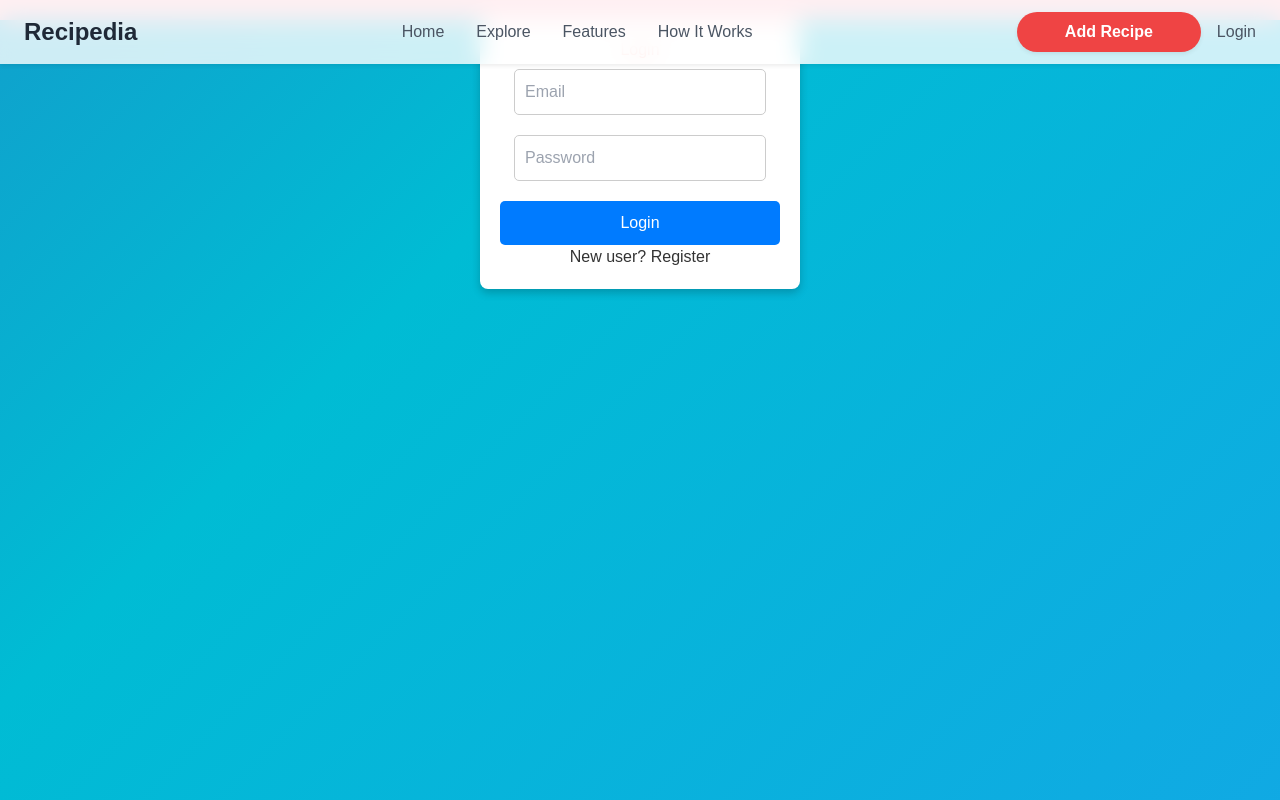
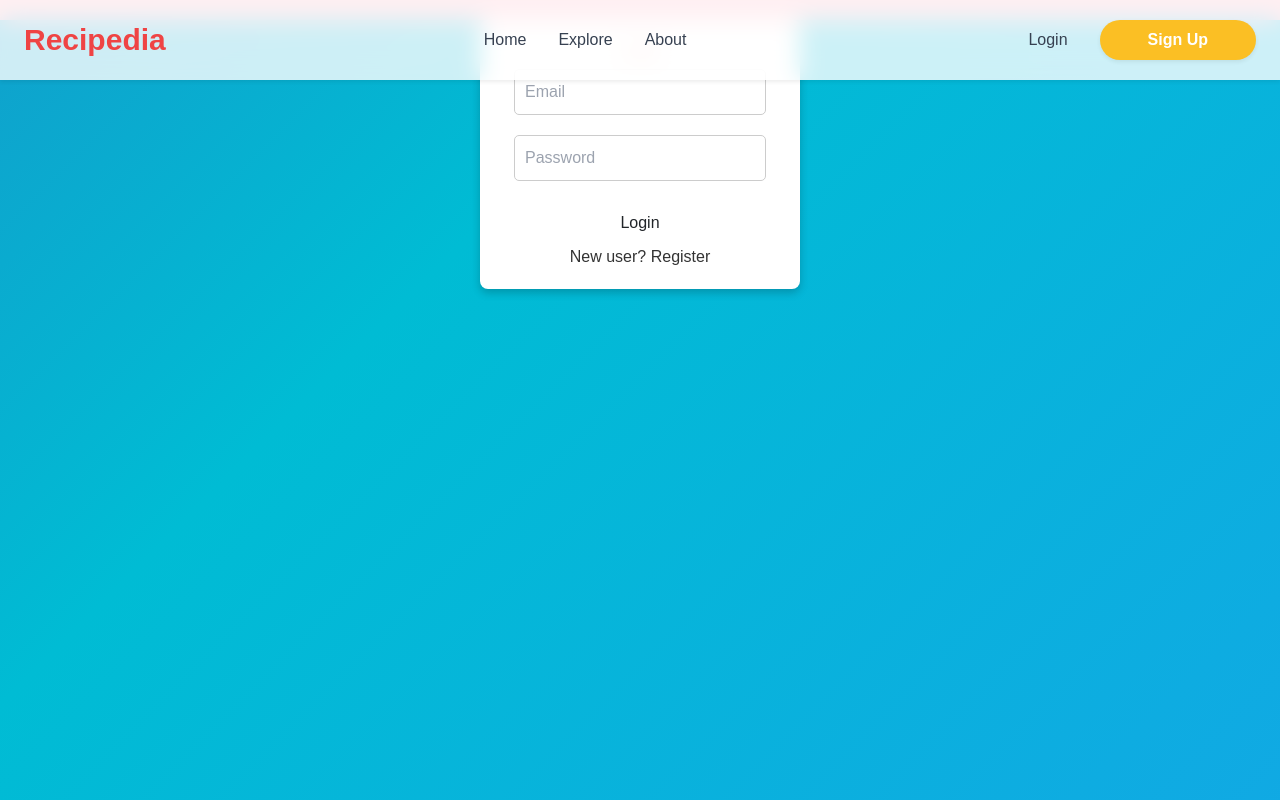
Before and after one commit to vyshnavi-12/RECIPEDIA, a React (Create React App) app in the folder frontend/: page /login in a window 1280 px wide. Built offline with nearby package versions, Linux system fonts and the light colour scheme.

Commit message:
fixed the Navbar added proper auth handling and enhanced UI with roubustness

```diff
--- a/frontend/src/App.css
+++ b/frontend/src/App.css
@@ -33,15 +33,12 @@ button {
   border: none;
   border-radius: 5px;
   font-size: 16px;
-  background-color: #007bff;
-  color: white;
+  /* background-color: #007bff;
+  color: white; */
   cursor: pointer;
   transition: background-color 0.3s ease;
 }
 
-button:hover {
-  background-color: #0056b3;
-}
 
 :root {
   --primary-color: #007bff;
--- a/frontend/src/components/Header.jsx
+++ b/frontend/src/components/Header.jsx
@@ -1,53 +1,188 @@
-import React, { useState } from 'react';
-import { Link } from 'react-router-dom';
+// src/components/Navbar.jsx
 
-const Header = () => {
-  const [mobileOpen, setMobileOpen] = useState(false);
+import React, { useState, useEffect, useRef } from 'react';
+import PropTypes from 'prop-types';
+import { Link, NavLink, useNavigate, useLocation } from 'react-router-dom';
+import { FaBars, FaTimes, FaPlus, FaUserCircle, FaSignOutAlt } from 'react-icons/fa';
 
-  const toggleMenu = () => setMobileOpen(!mobileOpen);
+const Navbar = ({ isAuthenticated, onLogout }) => {
+  const [mobileMenuOpen, setMobileMenuOpen] = useState(false);
+  const [profileDropdownOpen, setProfileDropdownOpen] = useState(false);
 
-  const navLinks = (
-    <>
-      <Link to="/" className="text-gray-600 hover:text-red-500 font-medium">Home</Link>
-      <a href="/#categories" className="text-gray-600 hover:text-red-500 font-medium">Explore</a>
-      <a href="/#features" className="text-gray-600 hover:text-red-500 font-medium">Features</a>
-      <Link to="/about" className="text-gray-600 hover:text-red-500 font-medium">How It Works</Link>
-    </>
-  );
+  const dropdownRef = useRef(null);
+  const navigate = useNavigate();
+  const location = useLocation();
+
+  const toggleMobileMenu = () => setMobileMenuOpen(prev => !prev);
+  const closeMobileMenu = () => setMobileMenuOpen(false);
+  const toggleProfileDropdown = () => setProfileDropdownOpen(prev => !prev);
+  const closeProfileDropdown = () => setProfileDropdownOpen(false);
+
+  const handleLogout = () => {
+    onLogout();
+    closeProfileDropdown();
+    closeMobileMenu();
+    navigate('/');
+  };
+
+  useEffect(() => {
+    const handleClickOutside = (event) => {
+      if (dropdownRef.current && !dropdownRef.current.contains(event.target)) {
+        closeProfileDropdown();
+      }
+    };
+    document.addEventListener("mousedown", handleClickOutside);
+    return () => document.removeEventListener("mousedown", handleClickOutside);
+  }, []);
+
+  useEffect(() => {
+    closeMobileMenu();
+  }, [location.pathname]);
+
+  const navLinks = [
+    { title: "Home", path: "/" },
+    { title: "Explore", path: "/explore" },
+    { title: "About", path: "/about" },
+  ];
+
+  const getNavLinkClass = ({ isActive }) =>
+    `text-gray-700 hover:text-amber-500 font-medium transition-colors duration-200 ${isActive ? 'text-amber-500 font-semibold' : ''}`;
+
+  const getMobileNavLinkClass = ({ isActive }) =>
+    `block px-3 py-2 rounded-md text-base font-medium transition-all duration-200 ${isActive ? 'bg-amber-100 text-amber-600 font-semibold' : 'text-gray-700 hover:text-white hover:bg-amber-400'}`;
 
   return (
-    <header className="fixed w-full bg-white/80 backdrop-blur-md shadow-sm z-50 top-0">
-      <div className="max-w-7xl mx-auto px-4 sm:px-6 lg:px-8 h-16 flex items-center justify-between">
-        <Link to="/" className="text-2xl font-bold text-gray-800">Recipedia</Link>
+    // The header itself is the positioning context for the mobile menu
+    <header className="fixed top-0 left-0 w-full bg-white/80 backdrop-blur-md shadow-sm z-50">
+      <div className="max-w-7xl mx-auto px-4 sm:px-6 lg:px-8">
+        <div className="flex items-center justify-between h-20">
 
-        <nav className="hidden lg:flex items-center space-x-8">
-          {navLinks}
-        </nav>
+          <div className="flex-shrink-0">
+            <Link to="/" className="text-3xl font-bold text-red-500 hover:text-red-600 transition-colors duration-300">
+              Recipedia
+            </Link>
+          </div>
 
-        <div className="hidden md:flex items-center space-x-4">
-          <Link to="/add-recipe" className="bg-red-500 text-white px-5 py-2 rounded-full font-semibold hover:bg-red-600 transition shadow-sm">Add Recipe</Link>
-          <Link to="/login" className="text-gray-600 hover:text-red-500 font-medium">Login</Link>
+          <nav className="hidden md:flex items-center space-x-8">
+            {navLinks.map((link) => (
+               <NavLink
+                key={link.title}
+                to={link.path}
+                end={link.path === '/'}
+                className={getNavLinkClass}
+              >
+                {link.title}
+              </NavLink>
+            ))}
+          </nav>
+
+          <div className="hidden md:flex items-center space-x-4">
+            {isAuthenticated ? (
+              <>
+                <Link to="/add-recipe" className="flex items-center bg-red-500 text-white px-4 py-2 rounded-full font-semibold hover:bg-red-600 transition-all duration-300 shadow-sm hover:shadow-md transform hover:-translate-y-0.5">
+                  <FaPlus className="mr-2" />
+                  Add Recipe
+                </Link>
+                <div className="relative" ref={dropdownRef}>
+                  <button
+                    onClick={toggleProfileDropdown}
+                    className="text-gray-700 hover:text-amber-500 focus:outline-none focus:ring-2 focus:ring-offset-2 focus:ring-amber-400 rounded-full"
+                    aria-label="Open user menu"
+                    aria-haspopup="true"
+                    aria-expanded={profileDropdownOpen}
+                  >
+                    <FaUserCircle size={32} />
+                  </button>
+                  <div
+                    className={`absolute right-0 mt-2 w-48 bg-white rounded-md shadow-xl z-20 py-1 origin-top-right transition-all duration-200 ease-out ${profileDropdownOpen ? 'opacity-100 scale-100' : 'opacity-0 scale-95 pointer-events-none'}`}
+                    role="menu"
+                    aria-orientation="vertical"
+                  >
+                    <Link to="/profile" className="block px-4 py-2 text-sm text-gray-700 hover:bg-amber-100 transition-colors" onClick={closeProfileDropdown} role="menuitem">Profile</Link>
+                    <button onClick={handleLogout} className="w-full text-left flex items-center px-4 py-2 text-sm text-red-500 hover:bg-amber-100 transition-colors" role="menuitem">
+                       <FaSignOutAlt className="mr-2" /> Logout
+                    </button>
+                  </div>
+                </div>
+              </>
+            ) : (
+              <div className="flex items-center space-x-2">
+                <Link to="/login" className="px-4 py-2 text-gray-700 hover:text-amber-500 font-medium transition-colors rounded-md">
+                  Login
+                </Link>
+                <Link to="/register" className="bg-amber-400 text-white px-5 py-2 rounded-full font-semibold hover:bg-amber-500 transition-all duration-300 shadow-sm hover:shadow-md transform hover:-translate-y-0.5">
+                  Sign Up
+                </Link>
+              </div>
+            )}
+          </div>
+
+          {/* Mobile Menu Toggle - This is now guaranteed to be visible */}
+          <div className="md:hidden">
+            <button
+              onClick={toggleMobileMenu}
+              className="inline-flex items-center justify-center p-2 rounded-md text-gray-700 hover:text-amber-500 hover:bg-gray-100 focus:outline-none focus:ring-2 focus:ring-inset focus:ring-amber-500"
+              aria-controls="mobile-menu"
+              aria-expanded={mobileMenuOpen}
+            >
+              <span className="sr-only">Open main menu</span>
+              {mobileMenuOpen ? <FaTimes size={24} /> : <FaBars size={24} />}
+            </button>
+          </div>
         </div>
-
-        {/* Mobile toggle */}
-        <button className="lg:hidden text-gray-600 hover:text-red-500" onClick={toggleMenu}>
-          <svg xmlns="http://www.w3.org/2000/svg" fill="none" viewBox="0 0 24 24" strokeWidth={1.5} stroke="currentColor" className="w-7 h-7">
-            <path strokeLinecap="round" strokeLinejoin="round" d="M3.75 5.25h16.5m-16.5 6h16.5m-16.5 6h16.5" />
-          </svg>
-        </button>
       </div>
 
-      {/* Mobile menu */}
-      {mobileOpen && (
-        <nav className="lg:hidden bg-white border-t border-gray-200 space-y-2 p-4">
-          {navLinks}
-          <hr />
-          <Link to="/add-recipe" className="block bg-red-500 text-white text-center px-5 py-2 rounded-full font-semibold hover:bg-red-600 transition shadow-sm">Add Recipe</Link>
-          <Link to="/login" className="block text-center mt-2 bg-gray-200 text-gray-800 px-5 py-2 rounded-full font-semibold hover:bg-gray-300 transition">Login</Link>
-        </nav>
-      )}
+      {/* --- CORRECTED MOBILE MENU --- */}
+      {/* It is now absolutely positioned relative to the header and will not interfere with the hamburger button */}
+      <div
+        id="mobile-menu"
+        className={`md:hidden absolute top-20 left-0 w-full bg-white shadow-lg transition-transform duration-300 ease-in-out
+          ${mobileMenuOpen ? 'translate-y-0' : '-translate-y-[150%]'}`}
+      >
+        <div className="px-2 pt-2 pb-3 space-y-1 sm:px-3">
+           {navLinks.map((link) => (
+             <NavLink
+              key={link.title}
+              to={link.path}
+              end={link.path === '/'}
+              className={getMobileNavLinkClass}
+             >
+              {link.title}
+            </NavLink>
+          ))}
+        </div>
+        <div className="pt-4 pb-4 border-t border-gray-200 px-4">
+           {isAuthenticated ? (
+             <div className="space-y-3">
+                <Link to="/profile" className="flex items-center text-gray-800 font-medium hover:text-amber-500 transition-colors">
+                  <FaUserCircle className="mr-3 text-gray-600" size={24} /> My Profile
+                </Link>
+                <Link to="/add-recipe" className="flex items-center justify-center w-full bg-red-500 text-white px-4 py-2.5 rounded-lg font-semibold hover:bg-red-600 transition-all duration-300 shadow-sm hover:shadow-md">
+                    <FaPlus className="mr-2" /> Add New Recipe
+                </Link>
+                 <button onClick={handleLogout} className="flex items-center w-full bg-gray-100 px-4 py-2.5 rounded-lg font-medium text-red-500 hover:bg-gray-200 transition-colors">
+                   <FaSignOutAlt className="mr-2" /> Logout
+                 </button>
+             </div>
+           ) : (
+              <div className="space-y-3">
+                <Link to="/login" className="block w-full text-center bg-amber-400 text-white px-4 py-2.5 rounded-lg font-semibold hover:bg-amber-500 transition-all duration-300 shadow-sm hover:shadow-md">
+                  Login
+                </Link>
+                <Link to="/register" className="block w-full text-center bg-gray-100 text-gray-800 px-4 py-2.5 rounded-lg font-semibold hover:bg-gray-200 transition-colors">
+                  Sign Up
+                </Link>
+              </div>
+           )}
+        </div>
+      </div>
     </header>
   );
 };
 
-export default Header;
+Navbar.propTypes = {
+  isAuthenticated: PropTypes.bool.isRequired,
+  onLogout: PropTypes.func.isRequired,
+};
+
+export default Navbar;
```
Also changed, not shown: frontend/src/components/Navbar.jsx (deleted, +0 -86 lines), 1 other file (tests, documents, lock files or other folders).
